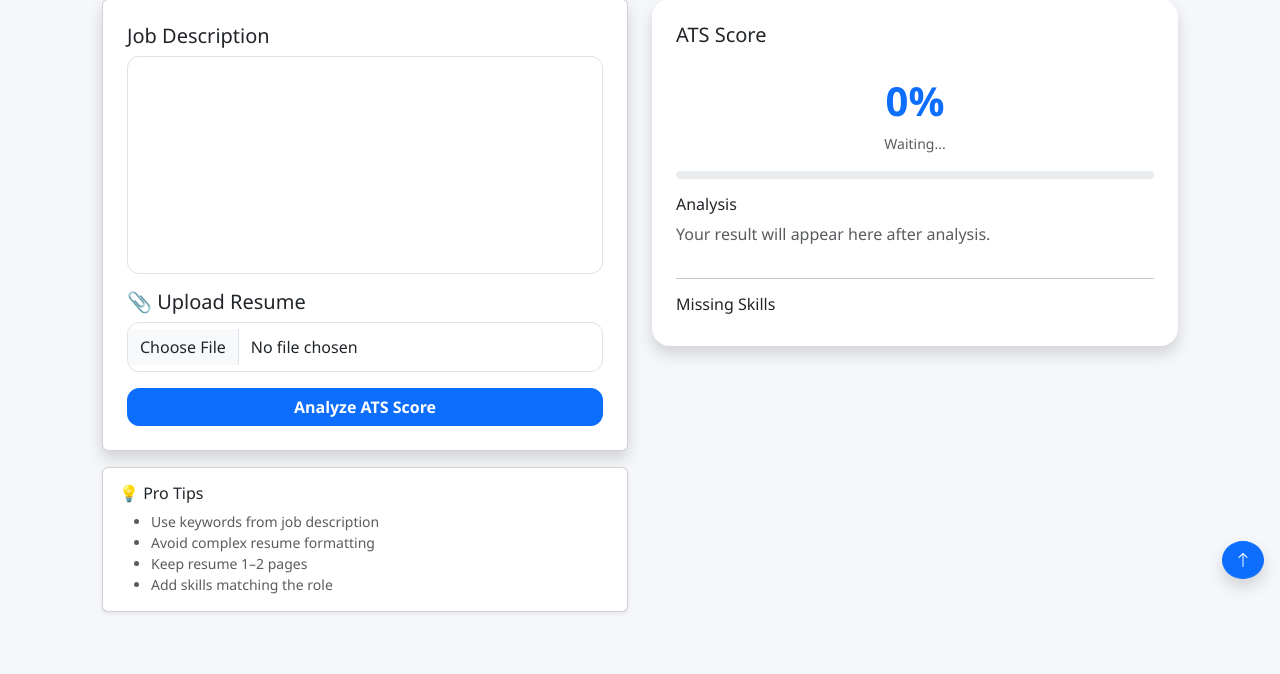
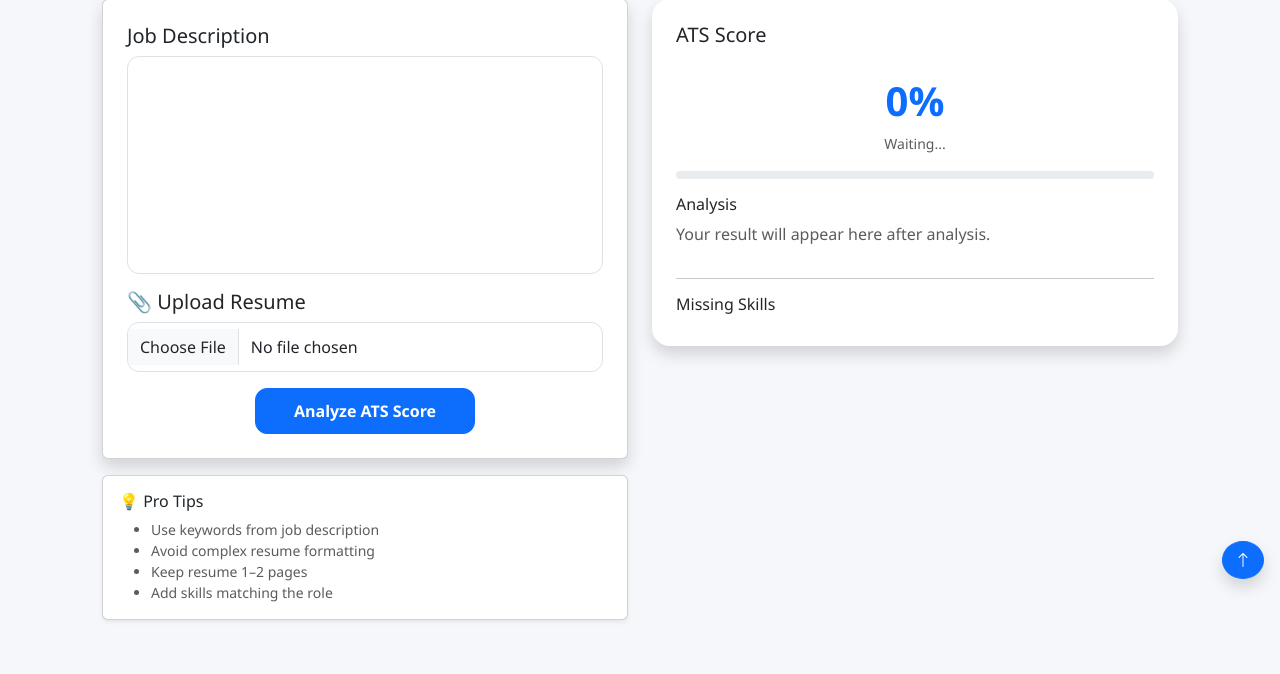
Before and after one commit to S-Sankar02/Resume-builder-Portfolio, a Flask app: page /ai/ats-checker in a window 1280 px wide. Shown: the part 205-879 px from the top of the page. Run offline with Flask 3, Linux system fonts and the light colour scheme; the visitor is signed in with stand-in values (Sample User, id 1).

Commit message:
updated style for some files

```diff
--- a/static/css/style.css
+++ b/static/css/style.css
@@ -654,3 +654,14 @@ textarea {
 .timeline-item{
     margin-bottom:20px;
 }
+
+/* ATS Button Size Fix */
+
+#atsAnalyzeBtn {
+
+    width:220px !important;
+    padding:10px 20px;
+    display:block;
+    margin:auto;
+
+}
```
